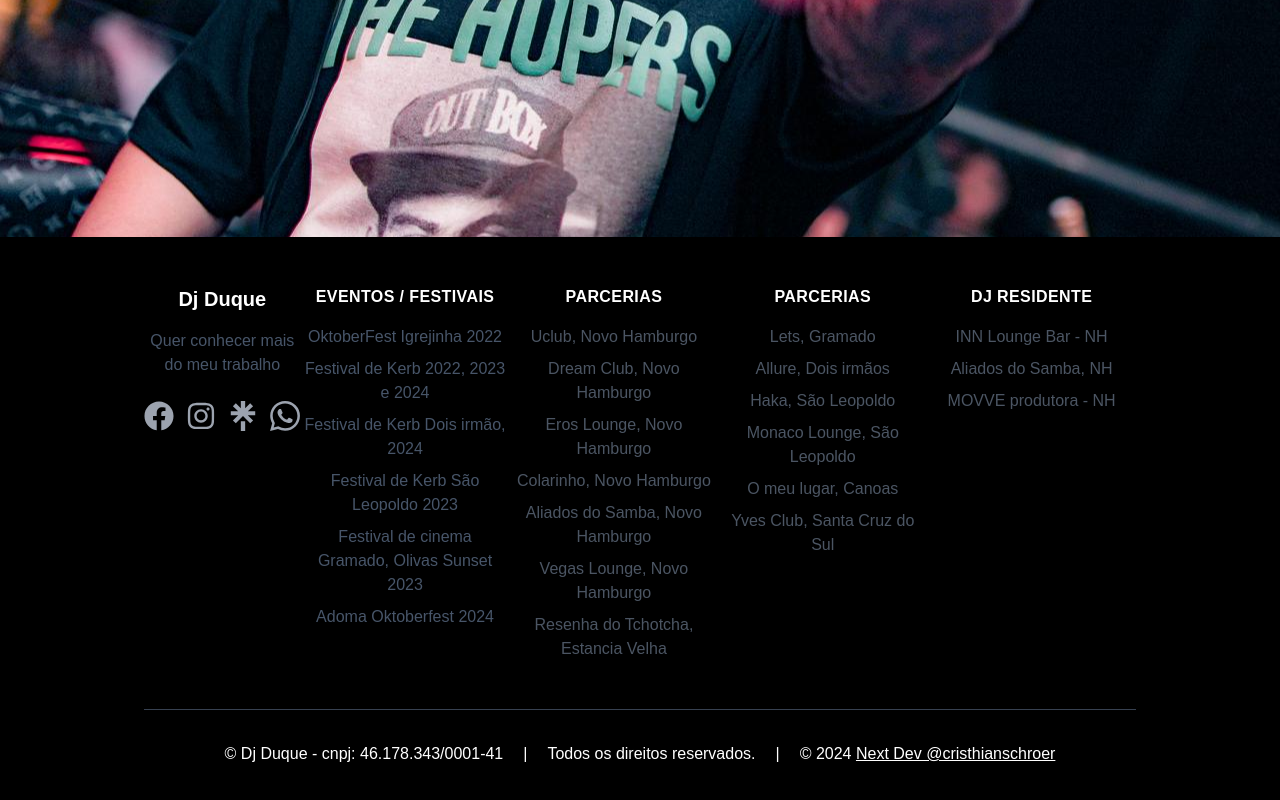
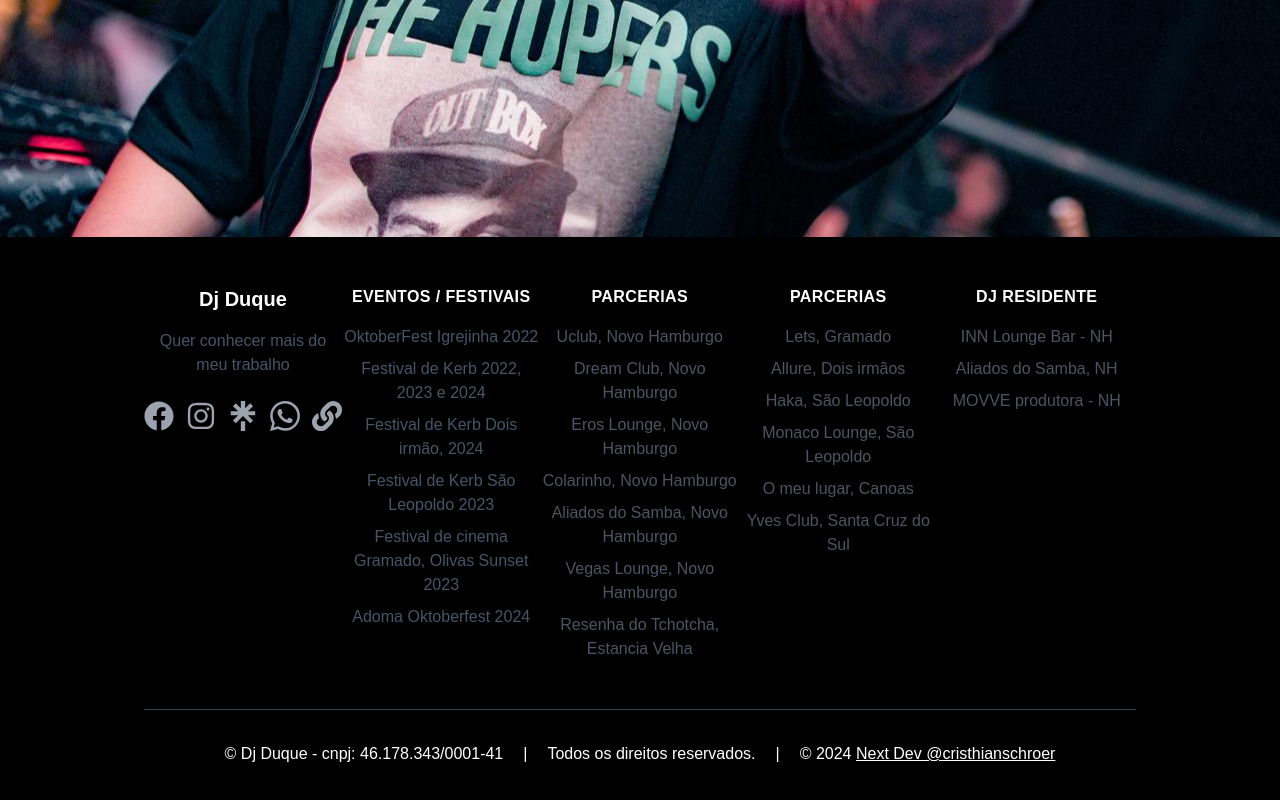
Before and after one commit to Cristhian-Shr/landingPageDjDuque, a Next.js app: page / in a window 1280 px wide. Shown: the part 4850-5650 px from the top of the page. Built offline with nearby package versions, Linux system fonts and the light colour scheme.

Commit message:
ajuste no presskit

```diff
--- a/src/app/_components/footerComponents/contatc-section.tsx
+++ b/src/app/_components/footerComponents/contatc-section.tsx
@@ -23,7 +23,7 @@ const Contact: React.FC = () => {
           </Link>
         </div>
         <div className="pt-20">
-          <Link href='https://linktr.ee/ohduque' target="_blank" className="hover:text-slate-400 text-2xl md:text-5xl font-bold flex flex-col items-center gap-10">
+          <Link href='https://drive.google.com/drive/folders/1Mawkvt-9TrMyX8FeLChO3GjW5_vmyzYK' target="_blank" className="hover:text-slate-400 text-2xl md:text-5xl font-bold flex flex-col items-center gap-10">
             Duque - PRESSKIT
             <FaLink />
           </Link>
--- a/src/app/_components/footerComponents/footer-section.tsx
+++ b/src/app/_components/footerComponents/footer-section.tsx
@@ -1,5 +1,5 @@
 import Link from "next/link";
-import { FaFacebook, FaInstagram } from "react-icons/fa";
+import { FaFacebook, FaInstagram, FaLink } from "react-icons/fa";
 import { SiLinktree, SiWhatsapp } from "react-icons/si";
 
 function Footer() {
@@ -57,6 +57,14 @@ function Footer() {
                     target="_blank"
                   >
                     <SiWhatsapp size={30} />
+                  </Link>
+                </li>
+                <li>
+                  <Link href='https://drive.google.com/drive/folders/1Mawkvt-9TrMyX8FeLChO3GjW5_vmyzYK'
+                    target="_blank"
+                    aria-label="presskit"
+                    className="text-gray-400 hover:text-white">
+                    <FaLink size={30} />
                   </Link>
                 </li>
               </ul>
```
